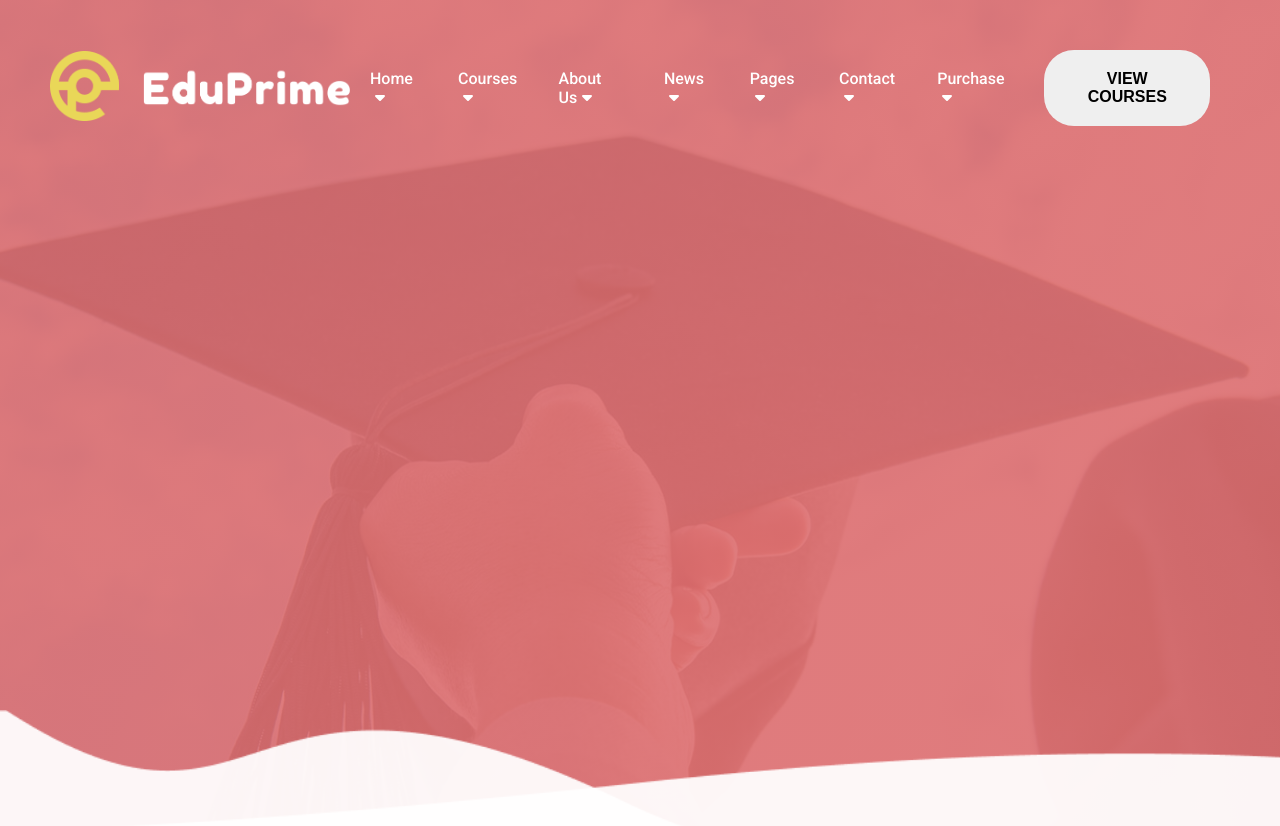
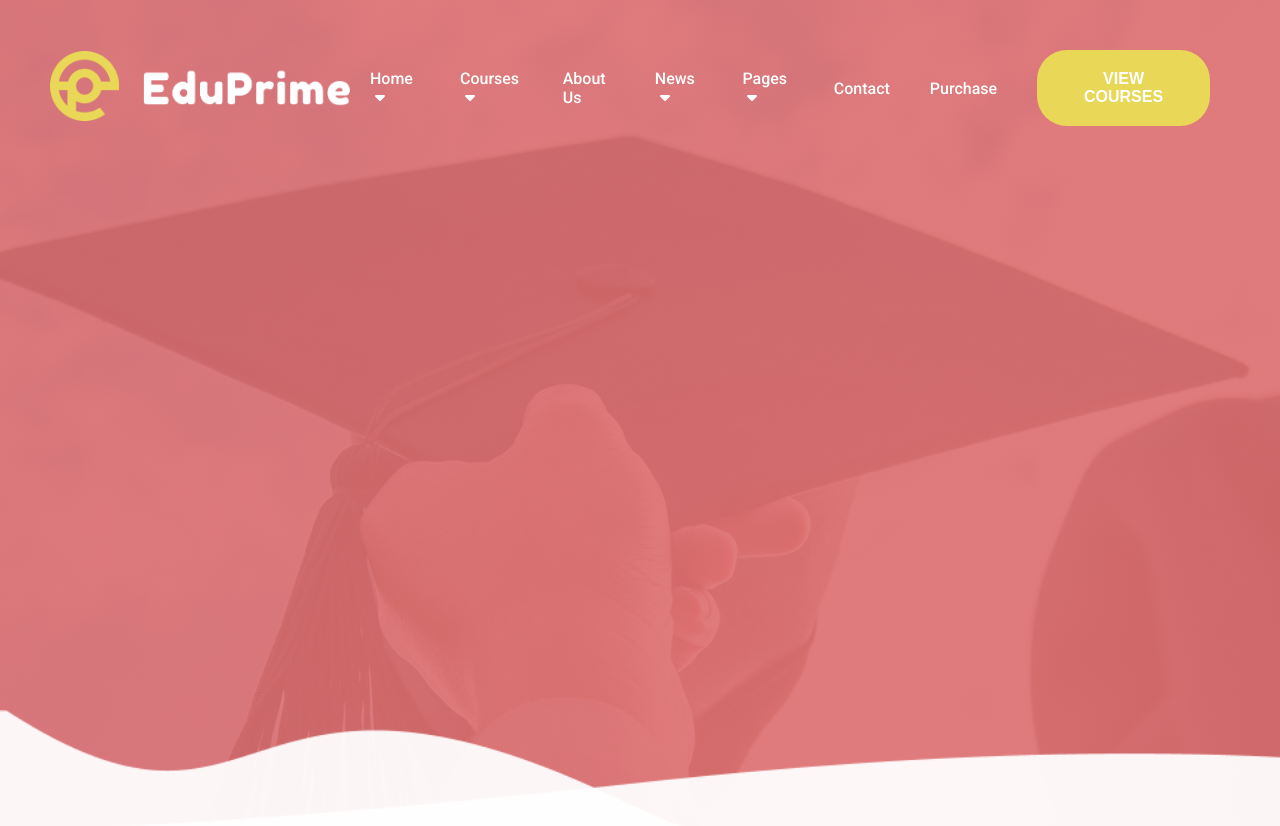
Before and after one commit to bertoldimatteo/proj-html-vuejs, a Vue app: page / in a window 1280 px wide. Shown: the top 826 px of the page. Built offline with nearby package versions, Linux system fonts and the light colour scheme.

Commit message:
completata navbar

```diff
--- a/src/components/mainComponents/baseMain.vue
+++ b/src/components/mainComponents/baseMain.vue
@@ -6,7 +6,7 @@
             </div>
             <div class="right-navbar">
                 <ul>
-                    <li v-for="link in dataShared.links" :key="link.id"><a href="#">{{link.navLink}}<i class="icon fa-solid fa-caret-down"></i></a></li>
+                    <li v-for="link in dataShared.links" :key="link.id"><a href="#">{{link.navLink}}<i class="icon fa-solid fa-caret-down" :class="{'multiLink' : link.status === 'multiLink', 'monoLink' : link.status === 'monoLink'}"></i></a></li>
                 </ul>
                 <button class="btn" type="button">VIEW COURSES</button>
             </div>
@@ -76,9 +76,14 @@ a {
 }
 button {
     font-weight: 600;
-    font-size: var(--font-md)
+    font-size: var(--font-md);
+    color: var(--white-one);
+    background-color: var(--color-one);
 }
 .icon {
     margin: 0 5px;
 }
+.monoLink {
+    display: none;
+}
 </style>
```
